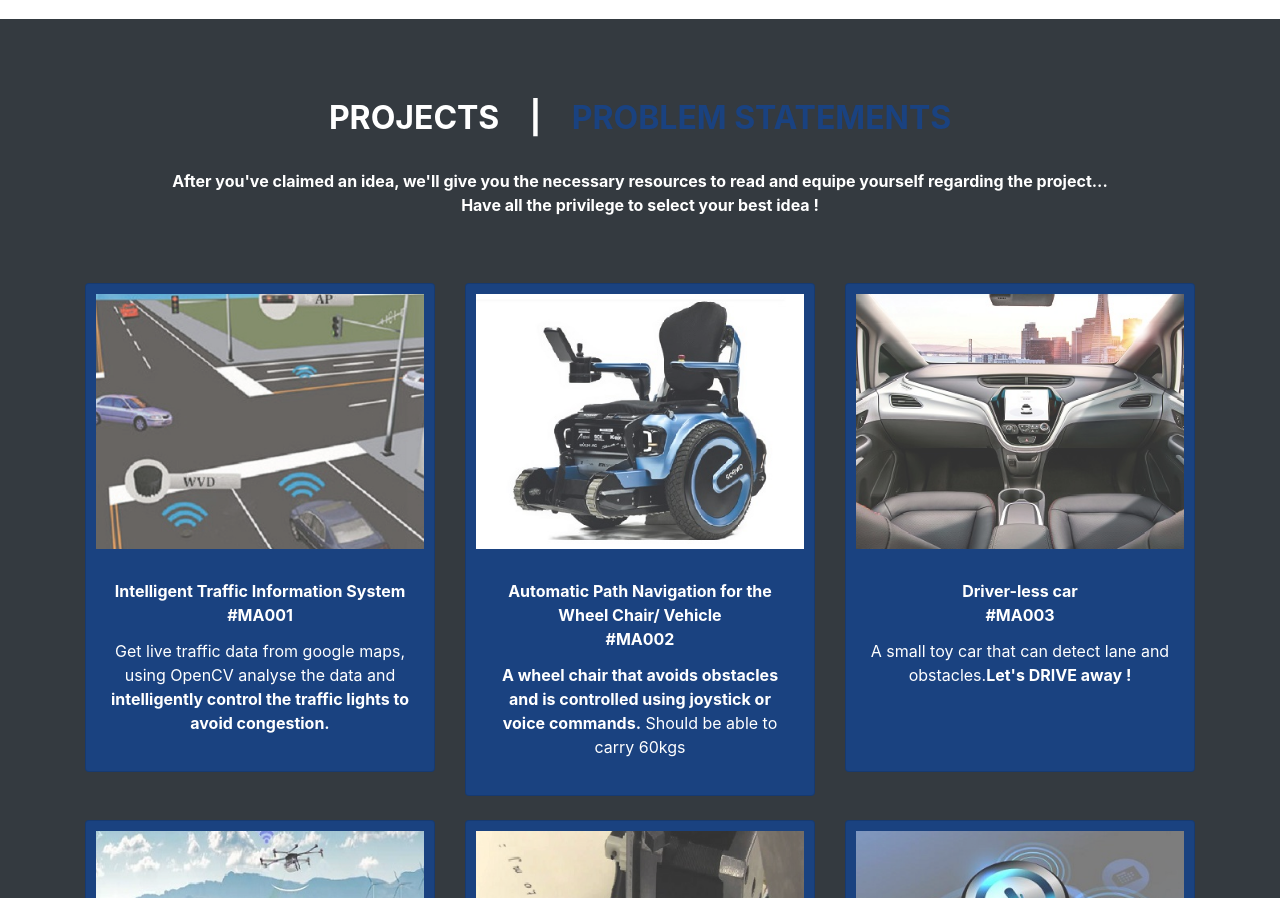
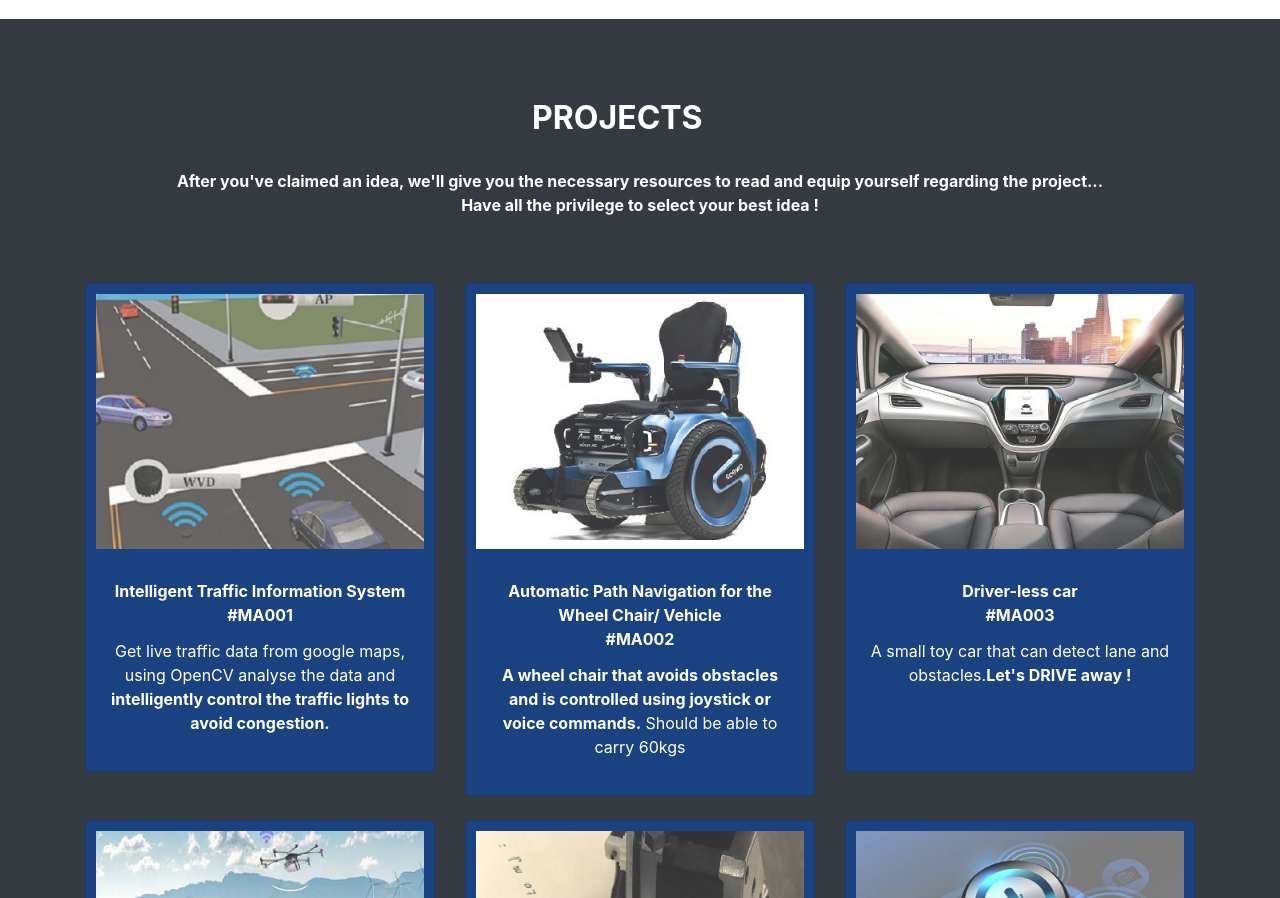
Before and after one commit to LemaCommunity/Makeathon, a plain HTML site: page index.html in a window 1280 px wide. Shown: the part 1728-2626 px from the top of the page. Drawn offline with nearby package versions, Linux system fonts and the light colour scheme; some packages are replaced by stand-ins of ours; a script that the page names is missing.

Commit message:
Update index.html

```diff
--- a/index.html
+++ b/index.html
@@ -23,7 +23,7 @@
 
 	<!-- nav bar -->
 	<div id="topheader">
-	<div class="container-fluid" style="width:100%;">
+	<div class="container-fluid" style=width:100%;">
     <nav class="navbar navbar-expand-md navbar-dark fixed-top bg-dark">
       <a class="navbar-brand" href="#section-1">LEMA COMMUNITY</a>
       <button class="navbar-toggler" type="button" data-toggle="collapse" data-target="#navbarCollapse" aria-controls="navbarCollapse" aria-expanded="false" aria-label="Toggle navigation">
@@ -152,8 +152,8 @@
     <section id="section-3" class="bg-dark">
     	<div class="container" style="padding-top: 80px;">
     		<center>
-    			<h2><strong><font color="white";> PROJECTS &nbsp;&nbsp; |</font> <font color:"#272728">&nbsp;&nbsp;</font> <font color="#1a4280" >PROBLEM STATEMENTS</font></strong></h2><br>
-    			<p style="color: white"><b>After you've claimed an idea, we'll give you the necessary resources to read and equipe yourself regarding the project...<br>Have all the privilege to select your best idea !</b></p>
+    			<h2><strong><font color="white";> PROJECTS &nbsp;&nbsp; </font> <font color:"#272728">&nbsp;&nbsp;</font></strong></h2><br>
+    			<p style="color: white"><b>After you've claimed an idea, we'll give you the necessary resources to read and equip yourself regarding the project...<br>Have all the privilege to select your best idea !</b></p>
     		</center>
     		<center>
 
```
